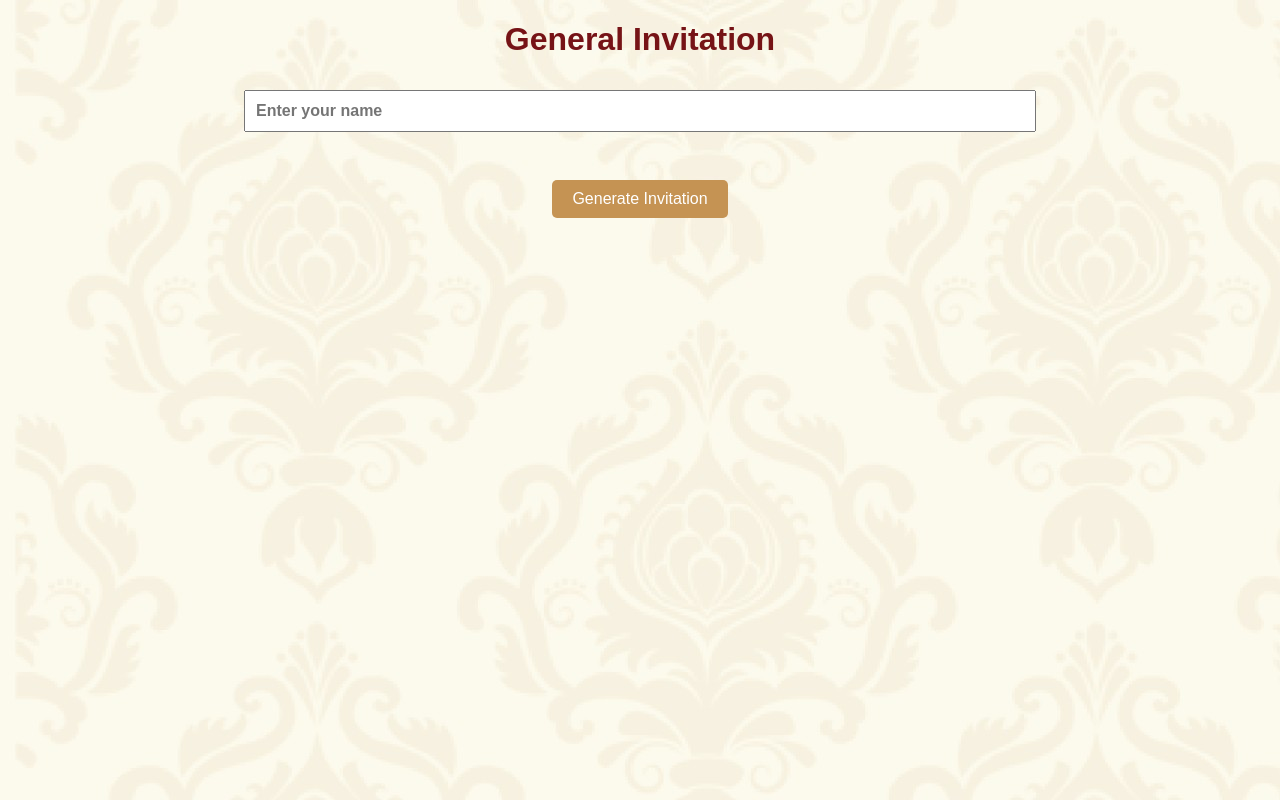
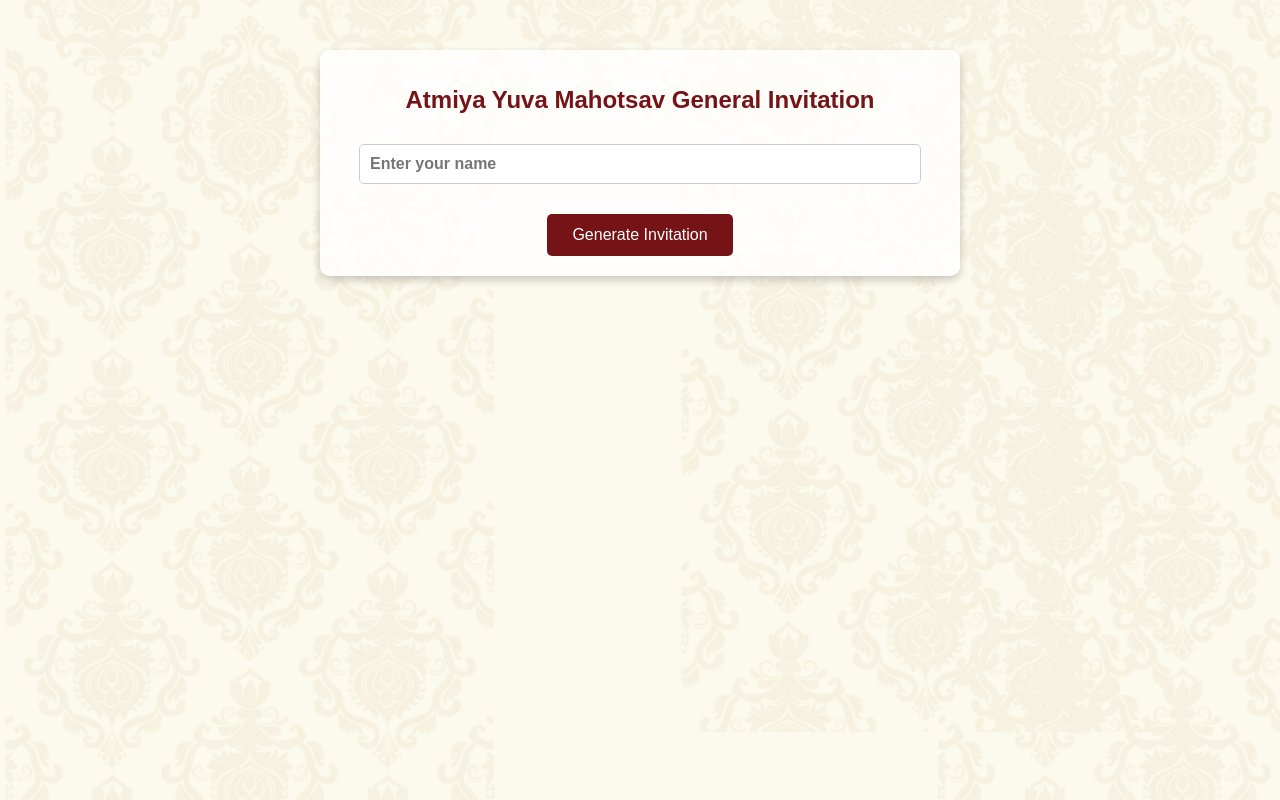
Before and after one commit to jiteshprajapati24/annkuat_invitation, a React (Create React App) app: page / in a window 1280 px wide. Built offline with nearby package versions, Linux system fonts and the light colour scheme.

Commit message:
css change

```diff
--- a/src/App.css
+++ b/src/App.css
@@ -1,29 +1,42 @@
 body {
   font-family: 'AnekGujarati', sans-serif;
-  background-image: url('img/abc.jpg');
-  color: #761316; /* Set the font color globally */
+  background: url('img/abc.jpg') no-repeat center center fixed;
+  background-size: cover;
+  color: #761316;
   font-weight: bold;
+  margin: 0;
+  padding: 0;
 }
 
 .App {
   text-align: center;
-  /* padding: 20px; */
-  color: #761316; /* Set the font color */
+  margin-top: 50px;
+  padding: 20px;
+  background-color: rgba(255, 255, 255, 0.8); /* Slight white overlay for readability */
+  border-radius: 10px;
+  width: 80%;
+  max-width: 600px;
+  margin-left: auto;
+  margin-right: auto;
+  box-shadow: 0 4px 8px rgba(0, 0, 0, 0.2);
 }
 
 .nameText {
   font-family: 'AnekGujarati', sans-serif;
-  font-weight: bold; /* Make the font bold */
-  color: #761316; /* Set the font color */
+  font-weight: bold;
+  color: #761316;
+  margin-bottom: 10px;
 }
 
-.name-input {
+.name-input, .dropdown-input {
   padding: 10px;
   font-size: 16px;
   margin: 10px 0;
-  width: 60%;
-  font-weight: bold; /* Make the font bold */
-  color: #761316; /* Set the font color */
+  width: 90%;
+  font-weight: bold;
+  color: #761316;
+  border: 1px solid #ccc;
+  border-radius: 5px;
 }
 
 .image-preview {
@@ -35,6 +48,8 @@
   width: 200px;
   height: 150px;
   object-fit: cover;
+  border: 2px solid #761316;
+  border-radius: 5px;
 }
 
 .text-overlay {
@@ -43,25 +58,65 @@
   left: 50%;
   transform: translate(-50%, -50%);
   font-size: 16px;
-  font-weight: bold; /* Make the font bold */
-  color: #761316; /* Set the font color */
-  text-shadow: 1px 1px 2px black;
+  font-weight: bold;
+  color: #761316;
+  text-shadow: 1px 1px 2px #fff;
 }
 
 .generate-button {
   margin-top: 20px;
-  padding: 10px 20px;
+  padding: 12px 25px;
   font-size: 16px;
-  background-color: #c59353;
+  background-color: #761316;
   color: white;
   border: none;
   border-radius: 5px;
   cursor: pointer;
+  transition: background-color 0.3s ease;
 }
 
 .generate-button:hover {
-  background-color: #3d5b9d;
+  background-color: #c59353;
 }
+
 .hidden {
   display: none;
 }
+
+h1 {
+  color: #761316;
+  font-size: 24px;
+  margin-bottom: 20px;
+}
+
+.loader {
+  display: flex;
+  flex-direction: column;
+  align-items: center;
+  justify-content: center;
+  margin-top: 20px;
+}
+
+.spinner {
+  border: 4px solid rgba(0, 0, 0, 0.1);
+  border-top: 4px solid #c59353;
+  border-radius: 50%;
+  width: 40px;
+  height: 40px;
+  animation: spin 1s linear infinite;
+}
+
+@keyframes spin {
+  from {
+    transform: rotate(0deg);
+  }
+  to {
+    transform: rotate(360deg);
+  }
+}
+
+.error-message {
+  color: red;
+  font-size: 14px;
+  margin-top: 10px;
+}
--- a/src/App.js
+++ b/src/App.js
@@ -4,39 +4,31 @@
 import AYMInvitation from "./pdf/AYM.pdf"; // Import your PDF file
 import "./App.css";
 import { PDFDocument } from "pdf-lib";
-import { saveAs } from 'file-saver';
+import { saveAs } from "file-saver";
 
 function App() {
   const [name, setName] = useState("");
-  const [position, setPosition] = useState("");
+  const [isLoading, setIsLoading] = useState(false);
+  const [errorMessage, setErrorMessage] = useState("");
 
-  const renderTextToImage = (
-    text,
-    canvasWidth = 300,
-    canvasHeight = 50,
-    isSemiBold = false
-  ) => {
+  const renderTextToImage = (text, canvasWidth = 300, canvasHeight = 50, isSemiBold = false) => {
     const canvas = document.createElement("canvas");
     canvas.width = canvasWidth;
     canvas.height = canvasHeight;
+    const ctx = canvas.getContext("2d");
+    let fontSize = 20;
+    const fontWeight = isSemiBold ? "600" : "bold";
+    ctx.font = `${fontWeight} ${fontSize}px 'S0763892'`;
+    ctx.fillStyle = "#b40000";
 
-    const ctx = canvas.getContext("2d");
-
-    let fontSize = 20; // Default font size
-    const fontWeight = isSemiBold ? "600" : "bold"; // Set semi-bold or bold
-    ctx.font = `${fontWeight} ${fontSize}px 'S0763892'`; // Adjust font weight
-    ctx.fillStyle = "#b40000"; // Text color
-
-    // Adjust font size dynamically for longer text
     while (ctx.measureText(text).width > canvasWidth - 20 && fontSize > 14) {
       fontSize--;
       ctx.font = `${fontWeight} ${fontSize}px 'S0763892'`;
     }
 
-    // Wrap text if needed
+    const words = text.split(" ");
+    let currentLine = "";
     const lines = [];
-    let currentLine = "";
-    const words = text.split(" ");
     words.forEach((word) => {
       const testLine = currentLine + word + " ";
       if (ctx.measureText(testLine).width > canvasWidth - 20) {
@@ -48,7 +40,6 @@
     });
     lines.push(currentLine.trim());
 
-    // Render lines
     const lineHeight = fontSize + 10;
     let y = 40;
     lines.forEach((line) => {
@@ -60,7 +51,6 @@
   };
 
   const calculatePositions = (nameLength) => {
-    // If the name length exceeds 20, adjust the x and y positions
     if (nameLength > 33) {
       return { x: 80, y: 505 };
     }
@@ -82,21 +72,20 @@
       saveAs(mergedPDFBlob, `${name || "Generated"}.pdf`);
     } catch (error) {
       console.error("Error merging PDFs:", error.message);
+      setErrorMessage("Failed to generate PDF");
     }
   };
 
   const generatePDF = () => {
-    const formattedName = name.endsWith(",") ? name : `${name}`;
-    const formattedPosition = `${position}`;
-    const gujaratiImageName = renderTextToImage(formattedName, 500, 400);
-    const gujaratiImagePosition = renderTextToImage(
-      formattedPosition,
-      300,
-      200,
-      true
-    );
+    if (!name) {
+      setErrorMessage("Name is required.");
+      return;
+    }
+    setErrorMessage("");
+    setIsLoading(true);
 
-    const positions = calculatePositions(formattedName.length);
+    const gujaratiImageName = renderTextToImage(name, 500, 400);
+    const positions = calculatePositions(name.length);
 
     const docDefinition = {
       content: [
@@ -115,12 +104,13 @@
 
     pdfMake.createPdf(docDefinition).getBlob(async (generatedPDFBlob) => {
       await mergePDFs(generatedPDFBlob, AYMInvitation);
+      setIsLoading(false);
     });
   };
 
   return (
     <div className="App">
-      <h1>General Invitation</h1>
+      <h1>Atmiya Yuva Mahotsav General Invitation</h1>
       <input
         type="text"
         value={name}
@@ -129,11 +119,18 @@
         className="name-input"
       />
 
-      <br />
-      <br />
-      <button onClick={generatePDF} className="generate-button">
-        Generate Invitation
+      {errorMessage && <p className="error-message">{errorMessage}</p>}
+
+      <button onClick={generatePDF} className="generate-button" disabled={isLoading}>
+        {isLoading ? "Generating..." : "Generate Invitation"}
       </button>
+
+      {isLoading && (
+        <div className="loader">
+          <div className="spinner"></div>
+          <p>Generating your invitation...</p>
+        </div>
+      )}
     </div>
   );
 }
```
